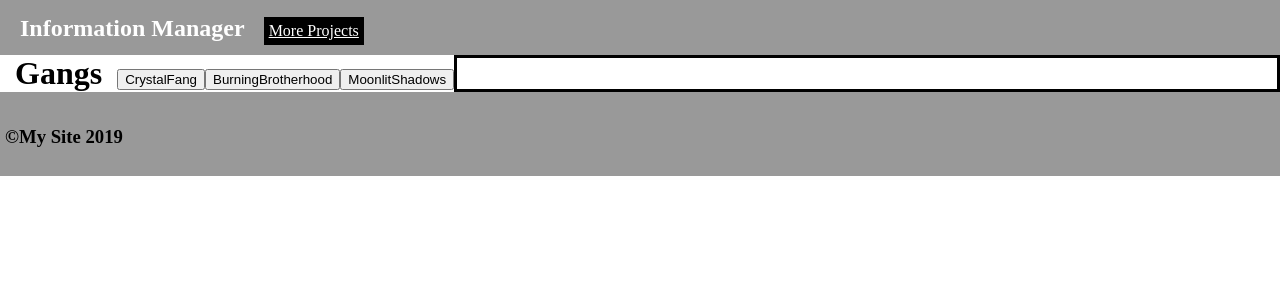
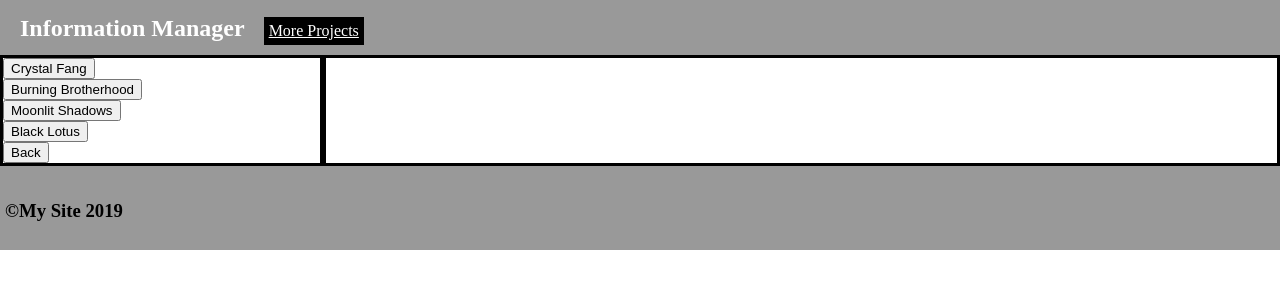
Before and after one commit to SachJay/InfoManager, a plain HTML site: page index.html in a window 1280 px wide. Both pictures are taken after a click on the button "Gangs". Drawn offline with Linux system fonts and the light colour scheme.

Commit message:
InfoManager can now take data from a text database using json: using this it allows the user to select a catagory. Within the catagory you can select a topic and it will display info about that topic.

```diff
--- a/index.html
+++ b/index.html
@@ -17,16 +17,11 @@
       </nav>
     </header>
 
-    <div class="everything">
-      <div id="catagories">
-        <div id="currentCatagory">
-          <input type="button" name="" value="Gangs" onclick="displayCatagory('Gangs')"><br>
-        </div>
+    <div id="everything">
+      <div id="currentCatagory">
+        <script>displayCatagories();</script>
       </div>
-      <div id="info" class="info">
-
-      </div>
-
+      <div id="info"></div>
     </div>
 
     <footer>
--- a/index.js
+++ b/index.js
@@ -1,32 +1,99 @@
 var currentPage = null;
 var currentCatagory = null;
+var fileData = getData();
 
-function displayCatagory(catagoryName){
-  if(currentCatagory != catagoryName){
-    clearCurrentPage("catagories", "currentCatagory");
-    printCatagory(catagoryName);
+function displayCatagories(){
+  clearCurrentPage("everything", "currentCatagory");
+
+  currentPage = null;
+
+  if(document.getElementById("currentPage") != null){
+    clearCurrentPage("info", "currentPage");
   }
-  currentCatagory = catagoryName;
+
+  var currentCatagory = document.createElement("div");
+  currentCatagory.id = "currentCatagory";
+  document.getElementById("everything").appendChild(currentCatagory);
+
+  for(var i = 0; i < fileData.length; i++){
+    createCatagoryButton(fileData[i]);
+  }
 }
 
-function displayCharacter(characterName){
-  if(currentPage != characterName){
+function displayTopics(catagory){
+  clearCurrentPage("everything", "currentCatagory");
+
+  numberOfTopics = catagory.topic.length;
+
+  var currentCatagory = document.createElement("div");
+  currentCatagory.id = "currentCatagory";
+  document.getElementById("everything").appendChild(currentCatagory);
+
+  for(var i = 0; i < numberOfTopics; i++){
+    createTopicButton(catagory.topic[i]);
+  }
+
+  createBackButton();
+}
+
+function createBackButton(){
+  var backButton = document.createElement("input");
+  backButton.type = "button";
+  backButton.value = "Back";
+  backButton.addEventListener('click', function(){
+      displayCatagories();
+    });
+  document.getElementById("currentCatagory").appendChild(backButton);
+
+  var br = document.createElement("br");
+  document.getElementById("currentCatagory").appendChild(br);
+}
+
+function createCatagoryButton(catagory){
+  var topic = document.createElement("input");
+  topic.type = "button";
+  topic.value = catagory.topic_name;
+  topic.addEventListener('click', function(){
+
+      displayTopics(catagory);
+    });
+  document.getElementById("currentCatagory").appendChild(topic);
+
+  var br = document.createElement("br");
+  document.getElementById("currentCatagory").appendChild(br);
+}
+
+function createTopicButton(topic){
+  var topicButton = document.createElement("input");
+  topicButton.type = "button";
+  topicButton.value = topic.name;
+  topicButton.addEventListener('click', function(){
+      displayTopicInfo(topic);
+    });
+  document.getElementById("currentCatagory").appendChild(topicButton);
+
+  var br = document.createElement("br");
+  document.getElementById("currentCatagory").appendChild(br);
+}
+
+function displayTopicInfo(topic){
+  if(currentPage != topic.name){
     if(currentPage != null){
       clearCurrentPage("info", "currentPage");
     }
-    printInfo(characterName);
+    printInfo(topic);
   }
 
-  currentPage = characterName;
+  currentPage = topic.name;
 }
 
-function printInfo(characterName){
+function printInfo(data){
   var currentPage = document.createElement("div");
   currentPage.id = "currentPage";
 
   var infoTitle = document.createElement("h1");
   infoTitle.className = "characterTitle";
-  infoTitle.innerHTML = characterName;
+  infoTitle.innerHTML = data.name;
   currentPage.appendChild(infoTitle);
 
   var br = document.createElement("br");
@@ -34,67 +101,70 @@ function printInfo(characterName){
 
   var info = document.createElement("h3");
   info.className = "characterInfo";
-  info.innerHTML = getInfo(characterName);
+  info.innerHTML = data.info;
   currentPage.appendChild(info);
 
   document.getElementById("info").appendChild(currentPage);
-}
-
-function printCatagory(catagoryName){
-  var currentPage = document.createElement("div");
-  currentPage.id = "currentCatagory";
-
-  var infoTitle = document.createElement("h1");
-  infoTitle.className = "characterTitle";
-  infoTitle.innerHTML = catagoryName;
-  currentPage.appendChild(infoTitle);
-
-  var topic1 = document.createElement("input");
-  topic1.type = "button";
-  topic1.value = "CrystalFang"
-  topic1.addEventListener('click', function(){
-      displayCharacter('CrystalFang');
-    });
-  currentPage.appendChild(topic1);
-
-  var topic2 = document.createElement("input");
-  topic2.type = "button";
-  topic2.value = "BurningBrotherhood"
-  topic2.addEventListener('click', function(){
-      displayCharacter('BurningBrotherhood');
-    });
-  currentPage.appendChild(topic2);
-
-  var topic3 = document.createElement("input");
-  topic3.type = "button";
-  topic3.value = "MoonlitShadows"
-  topic3.addEventListener('click', function(){
-      displayCharacter('MoonlitShadows');
-    });
-  currentPage.appendChild(topic3);
-
-  document.getElementById("catagories").appendChild(currentPage);
 }
 
 function clearCurrentPage(parentId, childId){
   document.getElementById(parentId).removeChild(document.getElementById(childId));
 }
 
-function getInfo(characterName){
-  switch (characterName) {
-    case "CrystalFang":
-      return "Yah Boi ";
-      break;
+function getCatagory(catagoryNum){
 
-    case "BurningBrotherhood":
-      return "Big Gay";
-      break;
+  return data[catagoryNum];
+}
 
-    case "MoonlitShadows":
-      return "Small Gay";
-      break;
+function getData(){
+  let data = `[
+    {
+      "topic_name": "Gangs",
+      "topic": [{
+        "name": "Crystal Fang",
+        "info": "Small Gay"
+        },{
+          "name": "Burning Brotherhood",
+          "info": "Big Gay"
+        },{
+          "name": "Moonlit Shadows",
+          "info": "SUPER MEGA GAY"
+        },{
+          "name": "Black Lotus",
+          "info": "HYPER SUPER GIGA EBOLA GAY"
+        }]
+    },{
+      "topic_name": "Fruits",
+      "topic": [{
+        "name": "Apple",
+        "info": "Applee"
+        },{
+          "name": "Oranga",
+          "info": "Orangee"
+        },{
+          "name": "Pear",
+          "info": "Pearr"
+        },{
+          "name": "Lotus",
+          "info": "Lotuss"
+        }]
+    },{
+      "topic_name": "Charaters",
+      "topic": [{
+        "name": "Maddox",
+        "info": "Dragobborn"
+        },{
+          "name": "Pisci",
+          "info": "Genasi"
+        },{
+          "name": "Arasatra",
+          "info": "Elf"
+        },{
+          "name": "Xerxes",
+          "info": "Half-Elf"
+        }]
+    }
+  ]`
 
-    default:
-    return "Error";
-  }
+  return JSON.parse(data);
 }
--- a/main.css
+++ b/main.css
@@ -7,15 +7,6 @@ header {
   position: relative;
   padding: 15px 15px 10px 5px;
   background: #999;
-}
-
-.everything{
-  position: relative;
-  display: flex;
-  margin: 0;
-  padding: 0;
-  width: 100%;
-  height: 75%;
 }
 
 footer {
@@ -56,24 +47,12 @@ h2 {
   display: inline-block;
 }
 
-.characters{
+#characters{
   position: relative;
-  flex: 1;
+  display: flex;
   order: 1;
   border-style: solid;
   border-width: 0.5%;
-}
-
-.info{
-  position: relative;
-  flex: 3;
-  order: 2;
-  flex-direction: column;
-  width: 29%;
-  border-style: solid;
-  border-width: 0.5%;
-  margin: 0%;
-  padding: 0%;
 }
 
 .characterTitle{
@@ -84,6 +63,35 @@ h2 {
   margin: 2%;
 }
 
+/*---------Main Structure---------*/
+
+#everything{
+  position: relative;
+  display: flex;
+  margin: 0;
+  padding: 0;
+  width: 100%;
+  height: 75%;
+}
+
 #currentCatagory{
-  display: inline
+  position: relative;
+  flex: 1;
+  order: 1;
+  flex-direction: row;
+  border-style: solid;
+  border-width: 0.5%;
+  margin: 0%;
+  padding: 0%;
 }
+
+#info{
+  position: relative;
+  flex: 3;
+  order: 2;
+  flex-direction: row;
+  border-style: solid;
+  border-width: 0.5%;
+  margin: 0%;
+  padding: 0%;
+}
```
Also changed, not shown: data.json (added, +33 -0 lines).
